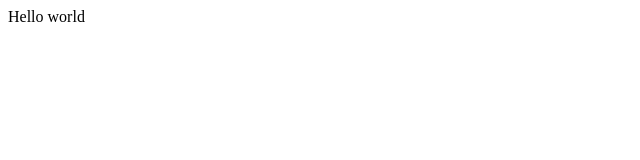
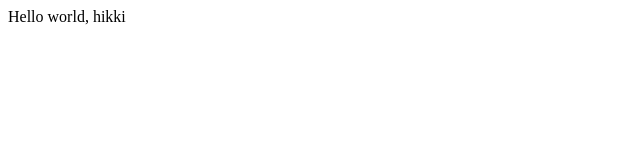
Before and after one commit to HikkiJung/opentutorials-hikki1, a plain HTML site: page index.html in a window 1280 px wide. Shown: the full height of the page, 0-640 px from the left. Drawn offline with Linux system fonts and the light colour scheme.

Commit message:
change index.html

```diff
--- a/index.html
+++ b/index.html
@@ -15,7 +15,8 @@
 		<link rel="shortcut icon" href="/favicon.ico" />
 		<link rel="apple-touch-icon" href="/apple-touch-icon.png" />
 	</head>
-<body>
-Hello world
-</body>
+
+	<body>
+		Hello world, hikki
+	</body>
 </html>
```
